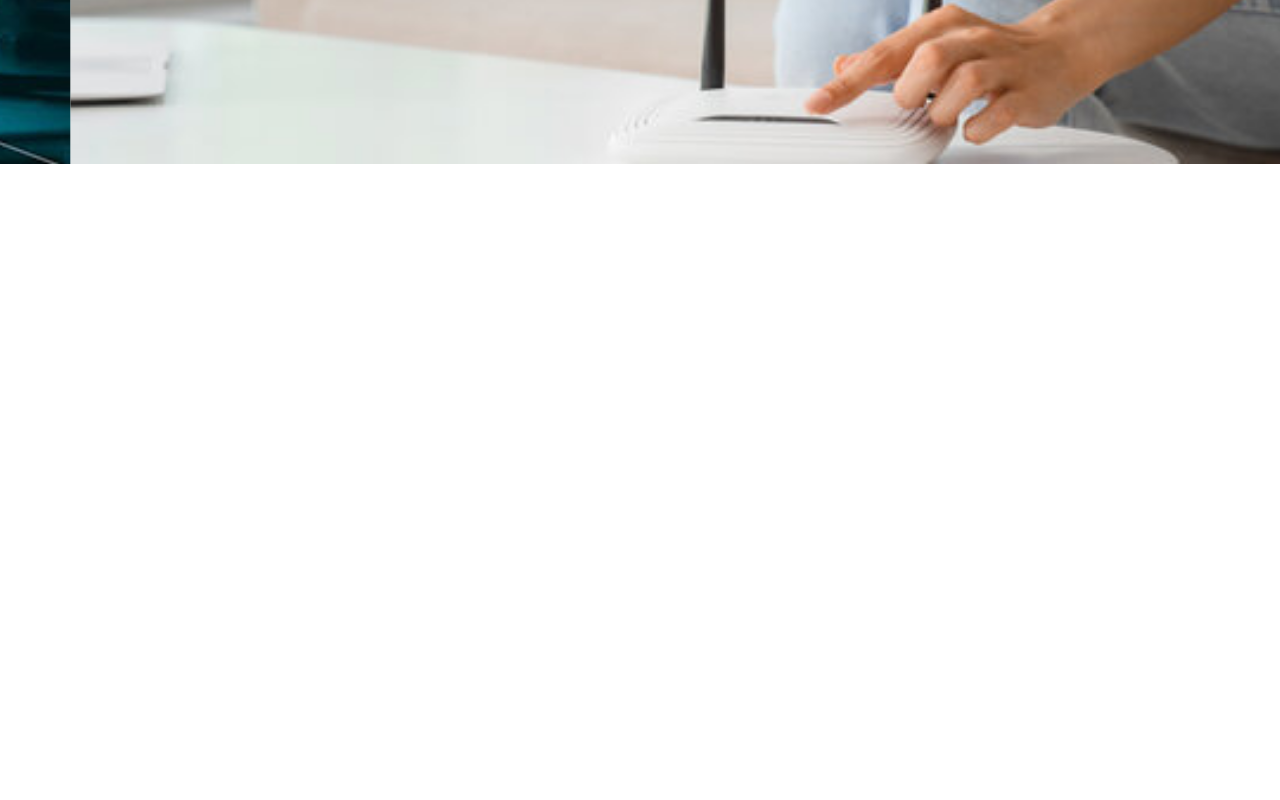
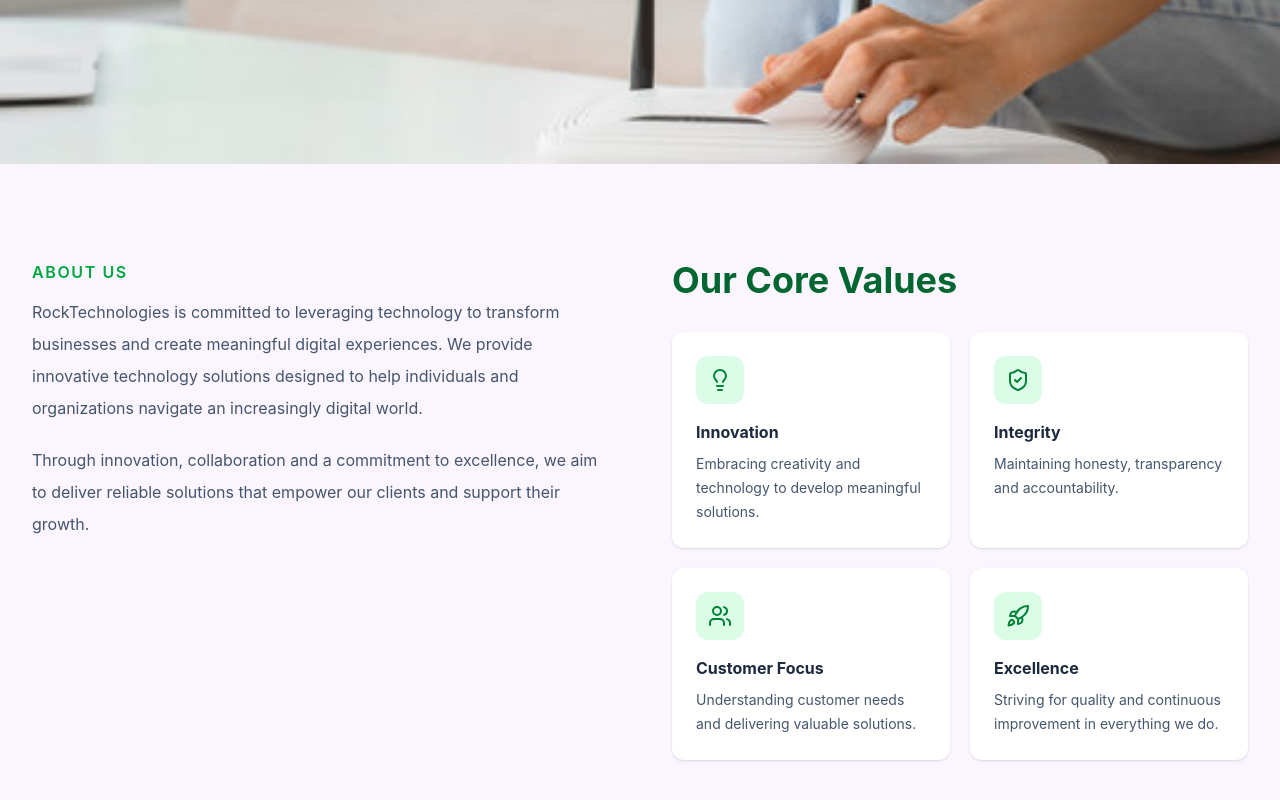
Before and after one commit to Neriah333/rocktechnologies, a React (Vite) app in the folder rocktechnologies/: page / in a window 1280 px wide. Shown: the part 466-1266 px from the top of the page. Before the commit the page ends 800 px from the top, so only its background shows below. Built offline with nearby package versions, Linux system fonts and the light colour scheme.

Commit message:
Added the about section

```diff
--- a/rocktechnologies/src/App.jsx
+++ b/rocktechnologies/src/App.jsx
@@ -1,5 +1,6 @@
 import Navbar from "./pages/navbar";
 import HeroCarousel from "./pages/HeroCarousel";
+import About from "./pages/about";
 
 function App() {
   return (
@@ -11,6 +12,11 @@ function App() {
         <section id="home">
           <HeroCarousel />
         </section>
+
+        {/* About Section */}
+        <section id="about">
+          <About />
+        </section>
       </main>
     </>
   );
--- a/rocktechnologies/src/pages/about.jsx
+++ b/rocktechnologies/src/pages/about.jsx
@@ -0,0 +1,89 @@
+import { Lightbulb, ShieldCheck, Users, Rocket } from "lucide-react";
+
+function About() {
+  const values = [
+    {
+      icon: <Lightbulb size={24} />,
+      title: "Innovation",
+      description: "Embracing creativity and technology to develop meaningful solutions.",
+    },
+    {
+      icon: <ShieldCheck size={24} />,
+      title: "Integrity",
+      description: "Maintaining honesty, transparency and accountability.",
+    },
+    {
+      icon: <Users size={24} />,
+      title: "Customer Focus",
+      description: "Understanding customer needs and delivering valuable solutions.",
+    },
+    {
+      icon: <Rocket size={24} />,
+      title: "Excellence",
+      description: "Striving for quality and continuous improvement in everything we do.",
+    },
+  ];
+
+  return (
+    <section id="about" className="bg-purple-50 px-8 py-24">
+
+      <div className="mx-auto grid max-w-7xl grid-cols-1 gap-16 md:grid-cols-2">
+
+        {/* About Us */}
+        <div>
+          <p className="mb-3 font-semibold uppercase tracking-widest text-green-600">
+            About Us
+          </p>
+
+          <p className="mb-5 leading-8 text-slate-600">
+            RockTechnologies is committed to leveraging technology
+            to transform businesses and create meaningful digital
+            experiences. We provide innovative technology solutions
+            designed to help individuals and organizations navigate
+            an increasingly digital world.
+          </p>
+
+          <p className="leading-8 text-slate-600">
+            Through innovation, collaboration and a commitment to
+            excellence, we aim to deliver reliable solutions that
+            empower our clients and support their growth.
+          </p>
+        </div>
+
+        {/* Our Core Values */}
+        <div>
+
+          <h2 className="mb-8 text-4xl font-bold text-green-800">
+            Our Core Values
+          </h2>
+
+          <div className="grid grid-cols-1 gap-5 sm:grid-cols-2">
+
+            {values.map((value, index) => (
+              <div
+                key={index}
+                className="rounded-xl bg-white p-6 shadow-sm transition duration-300 hover:bg-green-100 hover:-translate-y-1 hover:shadow-md"
+              >
+                <div className="mb-4 flex h-12 w-12 items-center justify-center rounded-xl bg-green-100 text-green-700">
+                  {value.icon}
+                </div>
+
+                <h3 className="mb-2 font-bold text-slate-800">
+                  {value.title}
+                </h3>
+
+                <p className="text-sm leading-6 text-slate-600">
+                  {value.description}
+                </p>
+              </div>
+            ))}
+
+          </div>
+        </div>
+
+      </div>
+    </section>
+  );
+}
+
+export default About;
```
